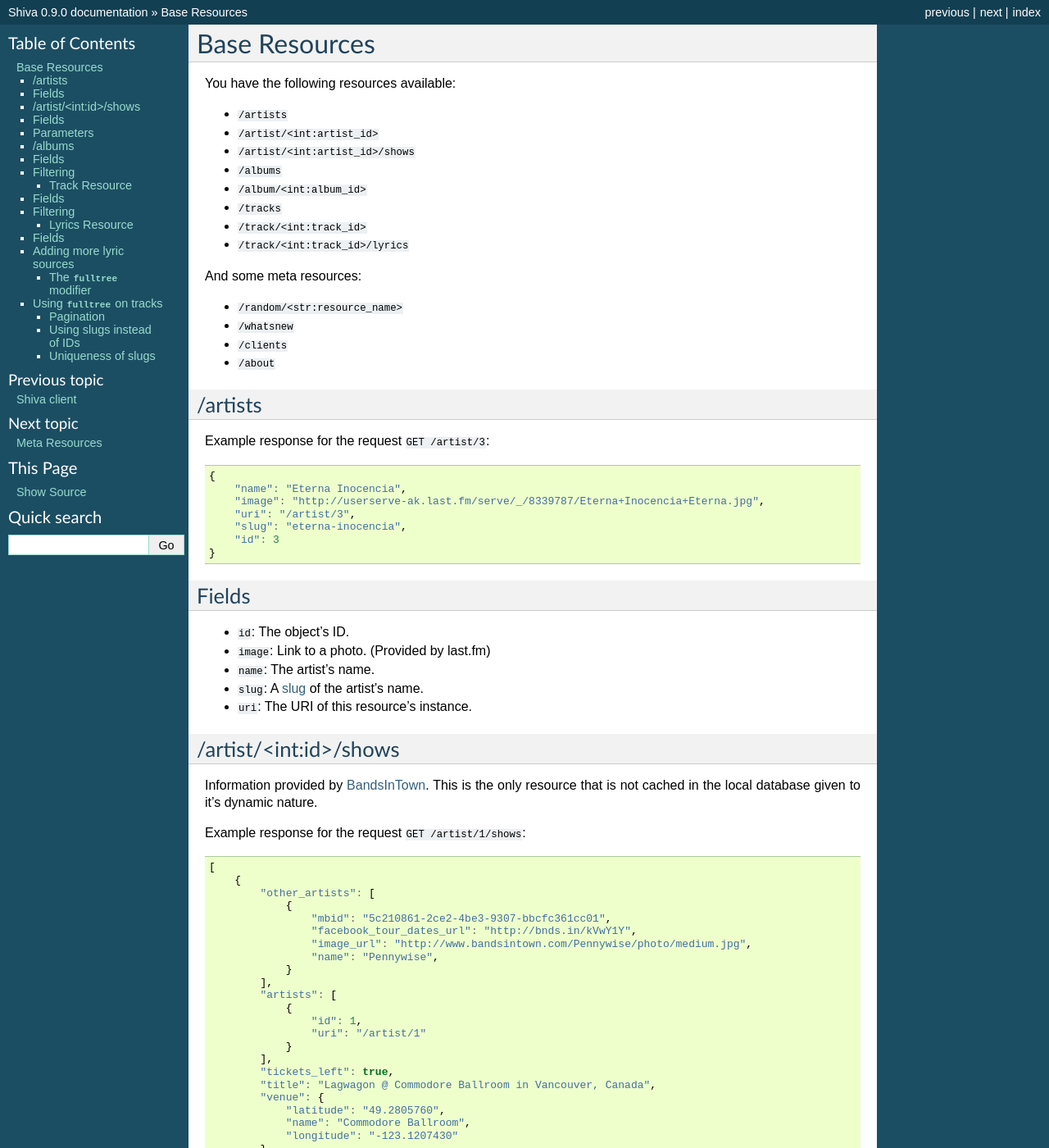
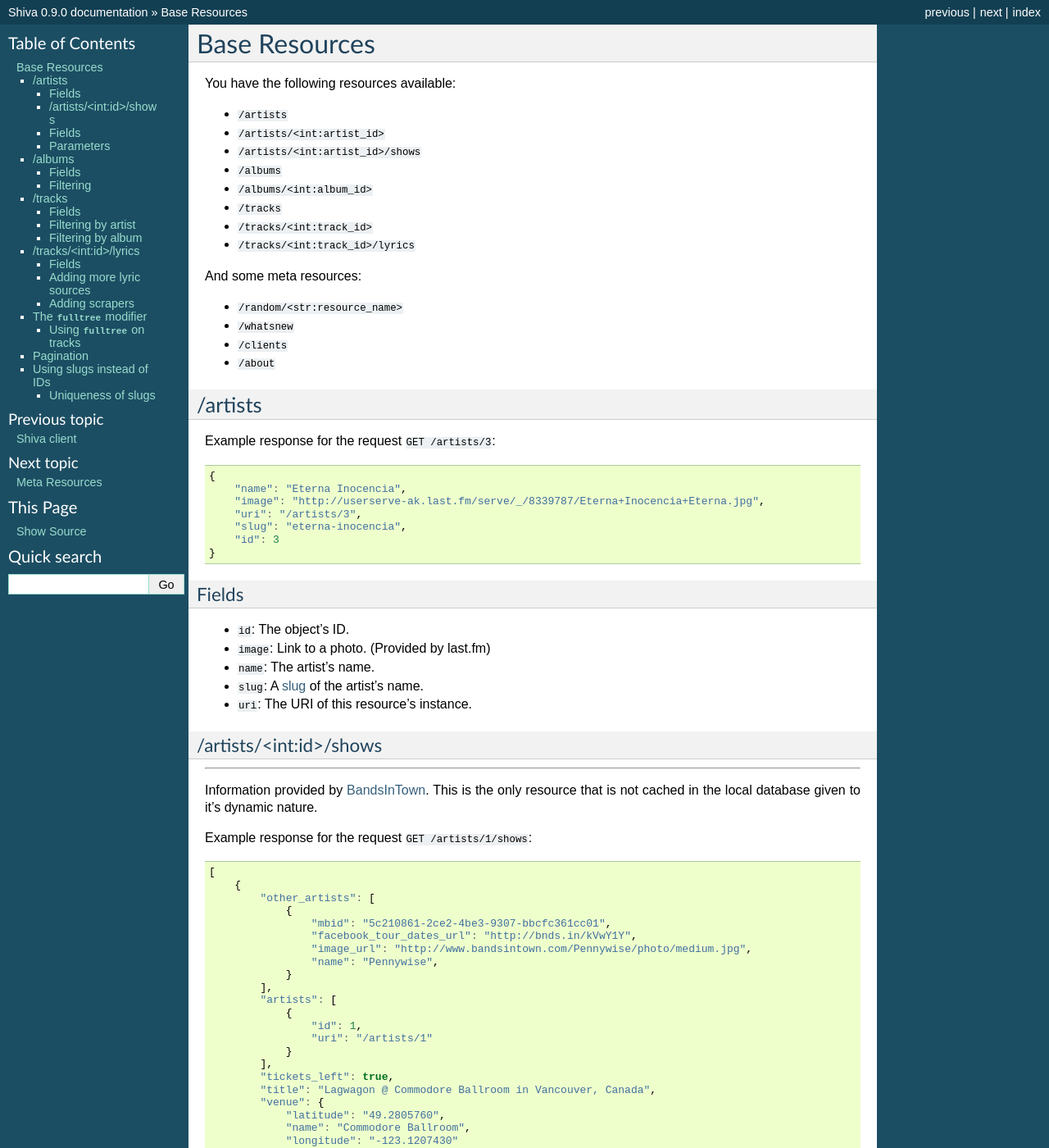
Before and after one commit to tooxie/shiva-server, a Sphinx documentation site: the page built from docs/resources/base.rst, in a window 1280 px wide and 1400 px high. Shown: the whole window at 82% size. Built offline with Sphinx 7.4.7, drawn with Linux system fonts in a browser that asks for light colours; some of the changed text lies outside the part shown.

Commit message:
Fixed resources documentation

```diff
--- a/docs/resources/base.rst
+++ b/docs/resources/base.rst
@@ -4,13 +4,13 @@
 You have the following resources available:
 
 * ``/artists``
-* ``/artist/<int:artist_id>``
-* ``/artist/<int:artist_id>/shows``
+* ``/artists/<int:artist_id>``
+* ``/artists/<int:artist_id>/shows``
 * ``/albums``
-* ``/album/<int:album_id>``
+* ``/albums/<int:album_id>``
 * ``/tracks``
-* ``/track/<int:track_id>``
-* ``/track/<int:track_id>/lyrics``
+* ``/tracks/<int:track_id>``
+* ``/tracks/<int:track_id>/lyrics``
 
 And some meta resources:
 
@@ -23,21 +23,21 @@
 /artists
 --------
 
-Example response for the request ``GET /artist/3``:
+Example response for the request ``GET /artists/3``:
 
 .. code:: javascript
 
     {
         "name": "Eterna Inocencia",
         "image": "http://userserve-ak.last.fm/serve/_/8339787/Eterna+Inocencia+Eterna.jpg",
-        "uri": "/artist/3",
+        "uri": "/artists/3",
         "slug": "eterna-inocencia",
         "id": 3
     }
 
 
 Fields
-------
+~~~~~~
 
 * ``id``: The object's ID.
 * ``image``: Link to a photo. (Provided by last.fm)
@@ -47,14 +47,15 @@
 * ``uri``: The URI of this resource's instance.
 
 
-/artist/<int:id>/shows
-----------------------
+/artists/<int:id>/shows
+~~~~~~~~~~~~~~~~~~~~~~~
+-----------------------
 
 Information provided by `BandsInTown <http://www.bandsintown.com/>`_. This is
 the only resource that is not cached in the local database given to it's
 dynamic nature.
 
-Example response for the request ``GET /artist/1/shows``:
+Example response for the request ``GET /artists/1/shows``:
 
 .. code:: javascript
 
@@ -71,7 +72,7 @@
             "artists": [
                 {
                     "id": 1,
-                    "uri": "/artist/1"
+                    "uri": "/artists/1"
                 }
             ],
             "tickets_left": true,
@@ -89,7 +90,7 @@
 
 
 Fields
-------
+~~~~~~
 
 * ``other_artists``: A list with artists that are not in Shiva's database.
 
@@ -114,7 +115,7 @@
 
 
 Parameters
-----------
+~~~~~~~~~~
 
 The Shows resource accepts, optionally, two pairs of parameters:
 
@@ -129,7 +130,7 @@
 /albums
 -------
 
-Example response for the request ``GET /album/9``:
+Example response for the request ``GET /albums/9``:
 
 .. code:: javascript
 
@@ -137,16 +138,16 @@
         "artists": [
             {
                 "id": 2,
-                "uri": "/artist/2"
+                "uri": "/artists/2"
             },
             {
                 "id": 5,
-                "uri": "/artist/5"
+                "uri": "/artists/5"
             }
         ],
         "name": "NOFX & Rancid - BYO Split Series (Vol. III)",
         "year": 2002,
-        "uri": "/album/9",
+        "uri": "/albums/9",
         "cover": "http://userserve-ak.last.fm/serve/300x300/72986694.jpg",
         "id": 9,
         "slug": "nofx-rancid-byo-split-series-vol-iii"
@@ -154,7 +155,7 @@
 
 
 Fields
-------
+~~~~~~
 
 * ``artists``: A list of the artists involved in that record.
 * ``cover``: A link to an image of the album's cover. (Provided by last.fm)
@@ -167,7 +168,7 @@
 
 
 Filtering
----------
+~~~~~~~~~
 
 The album list accepts an ``artist`` parameter in which case will filter the
 list of albums only to those corresponding to that artist.
@@ -181,12 +182,12 @@
             "artists": [
                 {
                     "id": 7,
-                    "uri": "/artist/7"
+                    "uri": "/artists/7"
                 }
             ],
             "name": "Anesthesia",
             "year": 1995,
-            "uri": "/album/12",
+            "uri": "/albums/12",
             "cover": "http://userserve-ak.last.fm/serve/300x300/3489534.jpg",
             "id": 12,
             "slug": "anesthesia"
@@ -195,12 +196,12 @@
             "artists": [
                 {
                     "id": 7,
-                    "uri": "/artist/7"
+                    "uri": "/artists/7"
                 }
             ],
             "name": "Kum Kum",
             "year": 1996,
-            "uri": "/album/27",
+            "uri": "/albums/27",
             "cover": "http://userserve-ak.last.fm/serve/300x300/62372889.jpg",
             "id": 27,
             "slug": "kum-kum"
@@ -208,11 +209,10 @@
     ]
 
 
---------------
-Track Resource
---------------
+/tracks
+-------
 
-Example response for the request ``GET /track/510``:
+Example response for the request ``GET /tracks/510``:
 
 .. code:: javascript
 
@@ -223,26 +223,26 @@
         "slug": "dinosaurs-will-die",
         "album": {
             "id": 35,
-            "uri": "/album/35"
+            "uri": "/albums/35"
         },
         "title": "Dinosaurs Will Die",
         "artist": {
             "id": 2,
-            "uri": "/artist/2"
+            "uri": "/artists/2"
         },
-        "uri": "/track/510",
+        "uri": "/tracks/510",
         "id": 510,
         "length": 180,
         "files": {
             "audio/mp3": "http://localhost:8080/nofx-pump_up_the_valuum/04. Dinosaurs Will Die.mp3",
-            "audio/ogg": "/track/510/convert?mimetype=audio%2Fogg"
+            "audio/ogg": "/tracks/510/convert?mimetype=audio%2Fogg"
         }
 
     }
 
 
 Fields
-------
+~~~~~~
 
 * ``album``: The album to which this track belongs.
 * ``bitrate``: In MP3s this value is directly proportional to the `sound
@@ -259,15 +259,8 @@
   according to the MEDIA_DIRS setting.
 
 
-Filtering
----------
-
-The track listing accepts one of two possible parameters to filter down the
-list only to those tracks corresponding to a given ``album`` or ``artist``.
-
-
-By artist
-~~~~~~~~~
+Filtering by artist
+~~~~~~~~~~~~~~~~~~~
 
 Example response for the request ``GET /tracks?artist=16``:
 
@@ -280,19 +273,19 @@
             "slug": "pay-cheque-heritage-ii",
             "album": {
                 "id": 36,
-                "uri": "/album/36"
+                "uri": "/albums/36"
             },
             "title": "Pay Cheque (Heritage II)",
             "artist": {
                 "id": 16,
-                "uri": "/artist/16"
+                "uri": "/artists/16"
             },
-            "uri": "/track/523",
+            "uri": "/tracks/523",
             "id": 523,
             "length": 189,
             "files": {
                 "audio/mp3": "http://localhost:8080/ftd-2003-sofa_so_good/01 For The Day - Pay Cheque (Heritage II).mp3",
-                "audio/ogg": "/track/523/convert?mimetype=audio%2Fogg"
+                "audio/ogg": "/tracks/523/convert?mimetype=audio%2Fogg"
             }
         },
         {
@@ -301,26 +294,26 @@
             "slug": "in-your-dreams",
             "album": {
                 "id": 36,
-                "uri": "/album/36"
+                "uri": "/albums/36"
             },
             "title": "In Your Dreams",
             "artist": {
                 "id": 16,
-                "uri": "/artist/16"
+                "uri": "/artists/16"
             },
-            "uri": "/track/531",
+            "uri": "/tracks/531",
             "id": 531,
             "length": 171,
             "files": {
                 "audio/mp3": "http://localhost:8080/ftd-2003-sofa_so_good/02 For The Day - In Your Dreams.mp3",
-                "audio/ogg": "/track/523/convert?mimetype=audio%2Fogg"
+                "audio/ogg": "/tracks/523/convert?mimetype=audio%2Fogg"
             }
         }
     ]
 
 
-By album
-~~~~~~~~
+Filtering by album
+~~~~~~~~~~~~~~~~~~
 
 Example response for the request ``GET /tracks?album=18``:
 
@@ -331,60 +324,59 @@
         {
             "album": {
                 "id": 18,
-                "uri": "/album/18"
+                "uri": "/albums/18"
             },
             "length": 132,
             "files": {
                 "audio/mp3": "http://localhost:8080/flip-keep_rockin/flip-01-shapes.mp3",
-                "audio/ogg": "/track/277/convert?mimetype=audio%2Fogg"
+                "audio/ogg": "/tracks/277/convert?mimetype=audio%2Fogg"
             }
             "number": 1,
             "title": "Shapes",
             "slug": "shapes",
             "artist": {
                 "id": 9,
-                "uri": "/artist/9"
+                "uri": "/artists/9"
             },
             "bitrate": 192,
             "id": 277,
-            "uri": "/track/277"
+            "uri": "/tracks/277"
         },
         {
             "album": {
                 "id": 18,
-                "uri": "/album/18"
+                "uri": "/albums/18"
             },
             "length": 118,
             "files": {
                 "audio/mp3": "http://localhost:8080/flip-keep_rockin/flip-02-stucked_to_the_ground.mp3",
-                "audio/ogg": "/track/281/convert?mimetype=audio%2Fogg"
+                "audio/ogg": "/tracks/281/convert?mimetype=audio%2Fogg"
             }
             "number": 2,
             "title": "Stucked to The Ground",
             "slug": "stucked-to-the-ground",
             "artist": {
                 "id": 9,
-                "uri": "/artist/9"
+                "uri": "/artists/9"
             },
             "bitrate": 192,
             "id": 281,
-            "uri": "/track/281"
+            "uri": "/tracks/281"
         }
     ]
 
 
----------------
-Lyrics Resource
----------------
+/tracks/<int:id>/lyrics
+-----------------------
 
-Example response for the request ``GET /track/256/lyrics``:
+Example response for the request ``GET /tracks/256/lyrics``:
 
 .. code:: javascript
 
     {
         "track": {
             "id": 256,
-            "uri": "/track/256"
+            "uri": "/tracks/256"
         },
         "source_uri": "http://lyrics.com/eterna-inocencia/my-family/",
         "id": 6,
@@ -393,7 +385,7 @@
 
 
 Fields
-------
+~~~~~~
 
 * ``id``: The object's ID.
 * ``source_uri``: The URI where the lyrics were fetched from.
@@ -402,7 +394,7 @@
 
 
 Adding more lyric sources
--------------------------
+~~~~~~~~~~~~~~~~~~~~~~~~~
 
 Everytime you request a lyric, Shiva checks if there's a lyric associated with
 that track in the database. If it's there it will immediately retrieve it,
@@ -467,7 +459,6 @@
 For more details check the source of the other scrapers.
 
 
--------------------------
 The ``fulltree`` modifier
 -------------------------
 
@@ -475,23 +466,23 @@
 instance.
 Those are:
 
-* ``/artist/<int:artist_id>``
-* ``/album/<int:album_id>``
+* ``/artists/<int:artist_id>``
+* ``/albums/<int:album_id>``
 * ``/tracks``
-* ``/track/<int:track_id>``
+* ``/tracks/<int:track_id>``
 
 Whenever you set ``fulltree`` to any value that evaluates to ``True`` (i.e.,
 any string except ``'false'`` and ``'0'``) Shiva will include not only the
 information of the object you are requesting, but also the child objects.
 
-Here's an example response for the request ``GET /artist/2?fulltree=true``:
+Here's an example response for the request ``GET /artists/2?fulltree=true``:
 
 .. code:: javascript
 
     {
         "name": "Eterna Inocencia",
         "image": "http://userserve-ak.last.fm/serve/_/8339787/Eterna+Inocencia+Eterna.jpg",
-        "uri": "/artist/2",
+        "uri": "/artists/2",
         "events_uri": null,
         "id": 2,
         "slug": "eterna-inocencia",
@@ -500,12 +491,12 @@
                 "artists": [
                     {
                         "id": 2,
-                        "uri": "/artist/2"
+                        "uri": "/artists/2"
                     }
                 ],
                 "name": "Tomalo Con Calma EP",
                 "year": 2002,
-                "uri": "/album/2",
+                "uri": "/albums/2",
                 "cover": "http://spe.fotolog.com/photo/30/54/51/alkoldinamita/1230537010699_f.jpg",
                 "id": 2,
                 "slug": "tomalo-con-calma-ep",
@@ -513,44 +504,44 @@
                     {
                         "album": {
                             "id": 2,
-                            "uri": "/album/2"
+                            "uri": "/albums/2"
                         },
                         "length": 161,
                         "files": {
                             "audio/mp3": "http://127.0.0.1:8001/eterna_inocencia/tomalo-con-calma.mp3",
-                            "audio/ogg": "/track/27/convert?mimetype=audio%2Fogg"
+                            "audio/ogg": "/tracks/27/convert?mimetype=audio%2Fogg"
                         }
                         "number": 0,
                         "title": "02 - Rio Lujan",
                         "slug": "02-rio-lujan",
                         "artist": {
                             "id": 2,
-                            "uri": "/artist/2"
+                            "uri": "/artists/2"
                         },
                         "bitrate": 192,
                         "id": 27,
-                        "uri": "/track/27"
+                        "uri": "/tracks/27"
                     },
                     {
                         "album": {
                             "id": 2,
-                            "uri": "/album/2"
+                            "uri": "/albums/2"
                         },
                         "length": 262,
                         "files": {
                             "audio/mp3": "http://127.0.0.1:8001/eterna_inocencia/estoy-herido-en-mi-interior.mp3",
-                            "audio/ogg": "/track/28/convert?mimetype=audio%2Fogg"
+                            "audio/ogg": "/tracks/28/convert?mimetype=audio%2Fogg"
                         }
                         "number": 0,
                         "title": "03 - Estoy herido en mi interior",
                         "slug": "03-estoy-herido-en-mi-interior",
                         "artist": {
                             "id": 2,
-                            "uri": "/artist/2"
+                            "uri": "/artists/2"
                         },
                         "bitrate": 192,
                         "id": 28,
-                        "uri": "/track/28"
+                        "uri": "/tracks/28"
                     },
                 ]
             }
@@ -559,7 +550,7 @@
 
 
 Using ``fulltree`` on tracks
-----------------------------
+~~~~~~~~~~~~~~~~~~~~~~~~~~~~
 
 The behaviour on a track resource is a little different. In the previous
 example tracks are the leaves of the tree, but when the full tree of a track is
@@ -572,7 +563,6 @@
 resources will be included (i.e.: artists and albums) but not the scraped ones.
 
 
-----------
 Pagination
 ----------
 
@@ -588,7 +578,6 @@
 An example request is ``GET /artists?page_size=10&page=3``.
 
 
---------------------------
 Using slugs instead of IDs
 --------------------------
 
@@ -596,22 +585,21 @@
 resource. It will work the exact same way because slugs, as IDs, are unique. An
 example on the ``/artist`` resource:
 
-Example response for the request ``GET /artist/eterna-inocencia``:
+Example response for the request ``GET /artists/eterna-inocencia``:
 
 .. code:: javascript
 
     {
         "name": "Eterna Inocencia",
         "image": "http://userserve-ak.last.fm/serve/_/8339787/Eterna+Inocencia+Eterna.jpg",
-        "uri": "/artist/3",
+        "uri": "/artists/3",
         "slug": "eterna-inocencia",
         "id": 3
     }
 
 
--------------------
 Uniqueness of slugs
--------------------
+~~~~~~~~~~~~~~~~~~~
 
 Slugs are generated from the following fields:
 
```
